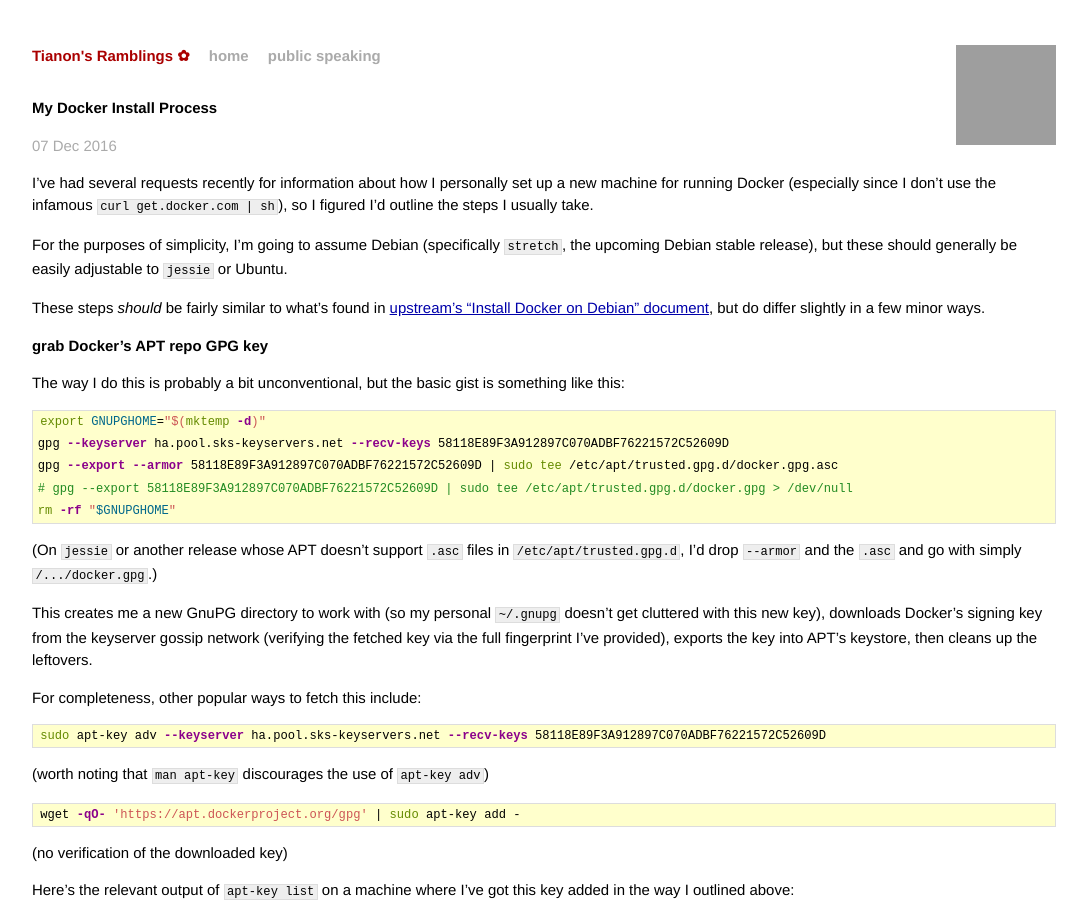
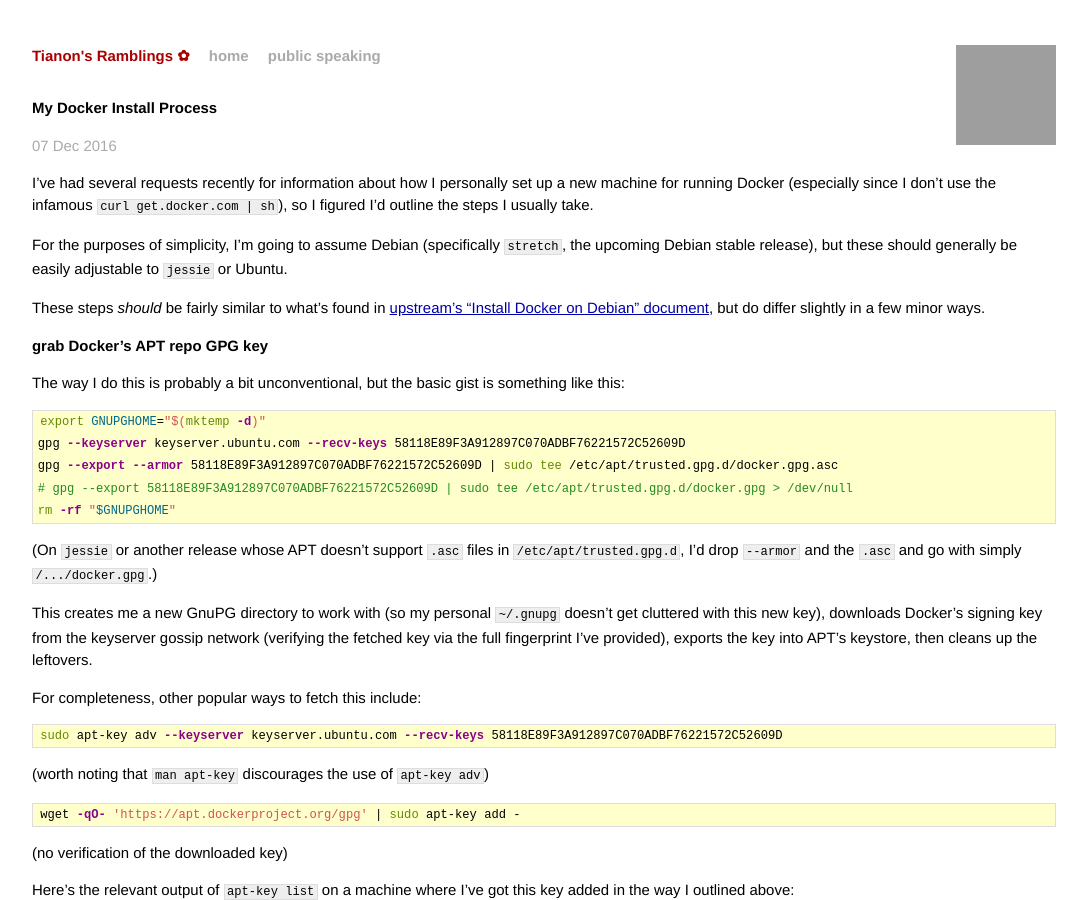
Before and after one commit to tianon/tianon.github.io, a Jekyll site: the page built from _posts/2016-12-07-docker-setup.md, in a window 1280 px wide and 900 px high, cut to the strip 0-900 px from the top of the window. Shown: the whole strip, without its empty margins (96-1183 px from the left). Built offline with Jekyll 4.4.1, drawn with Linux system fonts in a browser that asks for light colours; grey boxes are pictures that could not be loaded.

Commit message:
Switch from SKS to Ubuntu keyserver
See also https://github.com/docker-library/faq#openpgp--gnupg-keys-and-verification and https://github.com/tianon/pgp-happy-eyeballs

````diff
--- a/_posts/2016-12-07-docker-setup.md
+++ b/_posts/2016-12-07-docker-setup.md
@@ -15,7 +15,7 @@
 
 ```bash
 export GNUPGHOME="$(mktemp -d)"
-gpg --keyserver ha.pool.sks-keyservers.net --recv-keys 58118E89F3A912897C070ADBF76221572C52609D
+gpg --keyserver keyserver.ubuntu.com --recv-keys 58118E89F3A912897C070ADBF76221572C52609D
 gpg --export --armor 58118E89F3A912897C070ADBF76221572C52609D | sudo tee /etc/apt/trusted.gpg.d/docker.gpg.asc
 # gpg --export 58118E89F3A912897C070ADBF76221572C52609D | sudo tee /etc/apt/trusted.gpg.d/docker.gpg > /dev/null
 rm -rf "$GNUPGHOME"
@@ -28,7 +28,7 @@
 For completeness, other popular ways to fetch this include:
 
 ```bash
-sudo apt-key adv --keyserver ha.pool.sks-keyservers.net --recv-keys 58118E89F3A912897C070ADBF76221572C52609D
+sudo apt-key adv --keyserver keyserver.ubuntu.com --recv-keys 58118E89F3A912897C070ADBF76221572C52609D
 ```
 
 (worth noting that `man apt-key` discourages the use of `apt-key adv`)
````
Also changed, not shown: _posts/2017-05-18-docker-setup-redux.md (+1 -1 lines), _posts/2021-03-16-docker-setup-reredux.md (+1 -1 lines).
